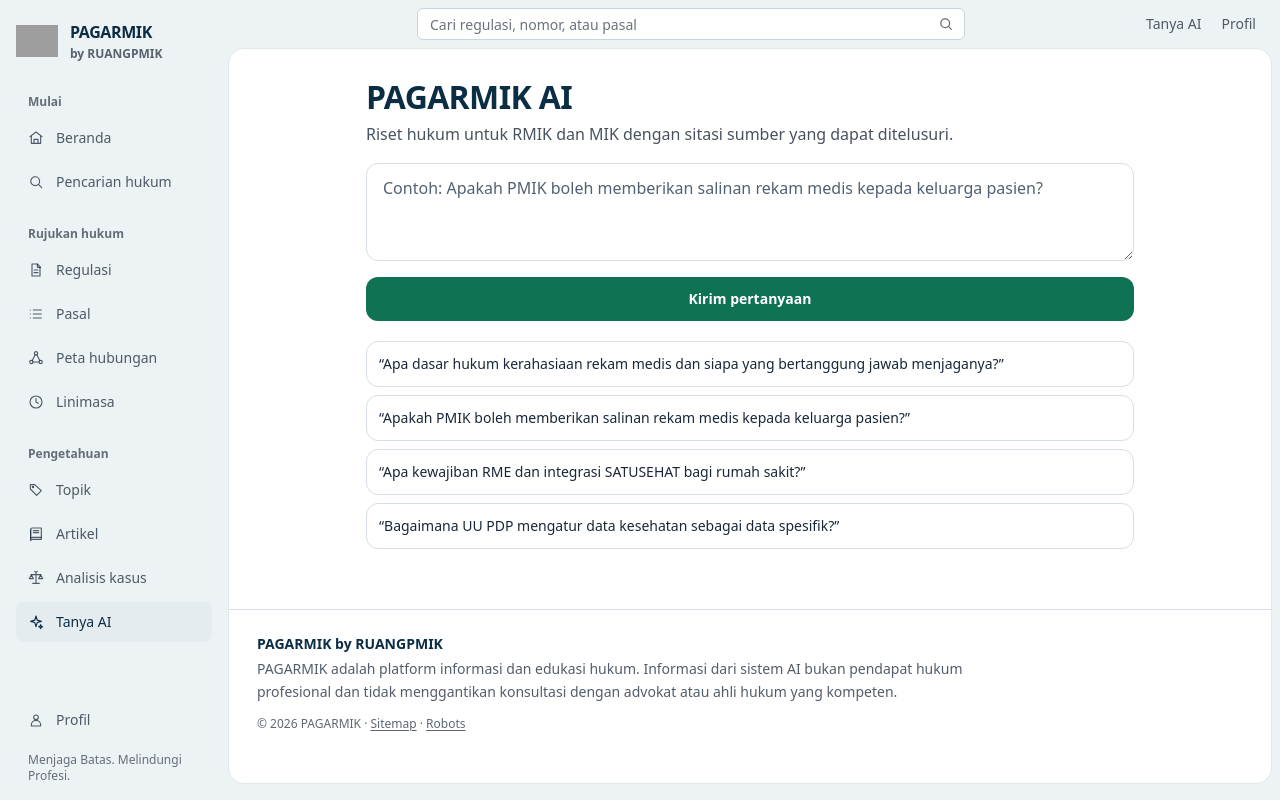
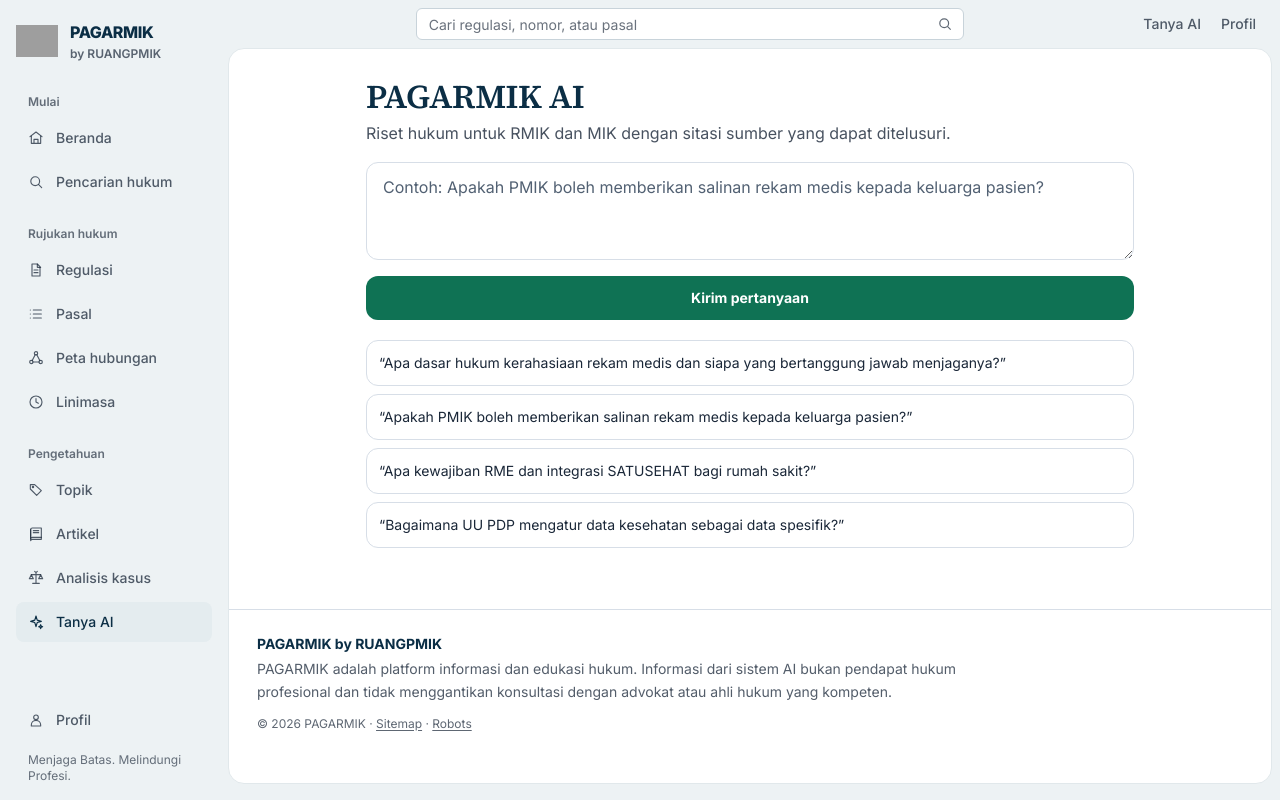
Before and after one commit to ruangpmik/pagarmik, a Next.js app: page /ai in a window 1280 px wide. Built offline with nearby package versions, Linux system fonts and the light colour scheme; grey boxes are pictures that could not be loaded.

Commit message:
style: tipografi editorial (Inter + Source Serif 4), hero beranda

```diff
--- a/app/globals.css
+++ b/app/globals.css
@@ -52,7 +52,7 @@ body {
   @apply bg-ink-50 text-ink-900 antialiased;
   background-color: var(--frame);
   color: var(--text-primary);
-  font-family: ui-sans-serif, system-ui, -apple-system, BlinkMacSystemFont, "Segoe UI", sans-serif;
+  font-family: var(--font-sans), ui-sans-serif, system-ui, -apple-system, "Segoe UI", sans-serif;
   font-size: 16px;
   line-height: 1.6;
 }
@@ -141,10 +141,11 @@ body {
 
 main h1 {
   color: var(--brand-navy);
-  font-size: clamp(1.75rem, 2.5vw, 2rem);
-  font-weight: 650;
-  letter-spacing: -0.02em;
-  line-height: 1.25;
+  font-family: var(--font-serif), Georgia, "Times New Roman", serif;
+  font-size: clamp(1.9rem, 2.6vw, 2.35rem);
+  font-weight: 600;
+  letter-spacing: -0.015em;
+  line-height: 1.18;
 }
 
 :focus-visible {
@@ -175,7 +176,8 @@ select option {
 }
 
 .prose-pagar h2 {
-  @apply text-lg font-bold mt-6 mb-2 text-pagar-800;
+  @apply text-lg font-semibold mt-6 mb-2 text-pagar-800;
+  font-family: var(--font-serif), Georgia, serif;
 }
 .prose-pagar p {
   @apply my-2 leading-relaxed text-[15px];
--- a/app/layout.tsx
+++ b/app/layout.tsx
@@ -1,8 +1,12 @@
 import type { Metadata } from "next";
 import Image from "next/image";
+import { Inter, Source_Serif_4 } from "next/font/google";
 import "./globals.css";
 import BottomNav from "@/components/BottomNav";
 import TopNav from "@/components/TopNav";
+
+const sans = Inter({ subsets: ["latin"], variable: "--font-sans", display: "swap" });
+const serif = Source_Serif_4({ subsets: ["latin"], variable: "--font-serif", display: "swap" });
 
 export const metadata: Metadata = {
   title: { default: "PAGARMIK by RUANGPMIK — Menjaga Batas. Melindungi Profesi.", template: "%s | PAGARMIK" },
@@ -18,7 +22,7 @@ export const metadata: Metadata = {
 
 export default function RootLayout({ children }: { children: React.ReactNode }) {
   return (
-    <html lang="id">
+    <html lang="id" className={`${sans.variable} ${serif.variable}`}>
       <body>
         <a href="#konten" className="skip-link">
           Lewati ke konten
--- a/app/page.tsx
+++ b/app/page.tsx
@@ -58,7 +58,8 @@ export default function Home() {
 
       <section className="grid gap-x-8 gap-y-6 border-b border-ink-100 pb-8 xl:grid-cols-[minmax(0,1fr)_minmax(360px,0.9fr)] xl:items-center" aria-labelledby="home-title">
         <div className="min-w-0">
-          <h1 id="home-title" className="max-w-[20ch]">Rujukan hukum RMIK</h1>
+          <p className="text-[11px] font-semibold uppercase tracking-[0.18em] text-pagar-700">Menjaga Batas · Melindungi Profesi</p>
+          <h1 id="home-title" className="mt-3 max-w-[20ch]">Rujukan hukum RMIK</h1>
           <p className="mt-3 max-w-[58ch] text-base leading-relaxed text-ink-900/80">
             Telusuri aturan terkait rekam medis dan informasi kesehatan, lalu periksa status serta sumbernya.
           </p>
--- a/tailwind.config.ts
+++ b/tailwind.config.ts
@@ -30,8 +30,8 @@ const config: Config = {
         },
       },
       fontFamily: {
-        sans: ["Inter", "ui-sans-serif", "system-ui", "sans-serif"],
-        serif: ["Source Serif 4", "Georgia", "serif"],
+        sans: ["var(--font-sans)", "ui-sans-serif", "system-ui", "sans-serif"],
+        serif: ["var(--font-serif)", "Georgia", "serif"],
       },
     },
   },
```
